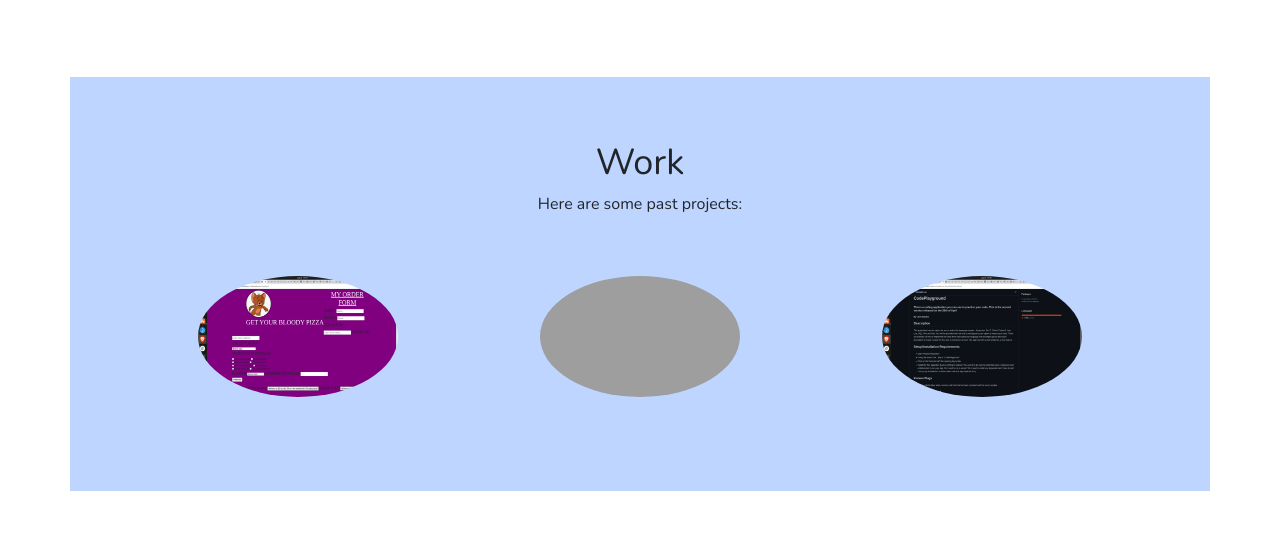
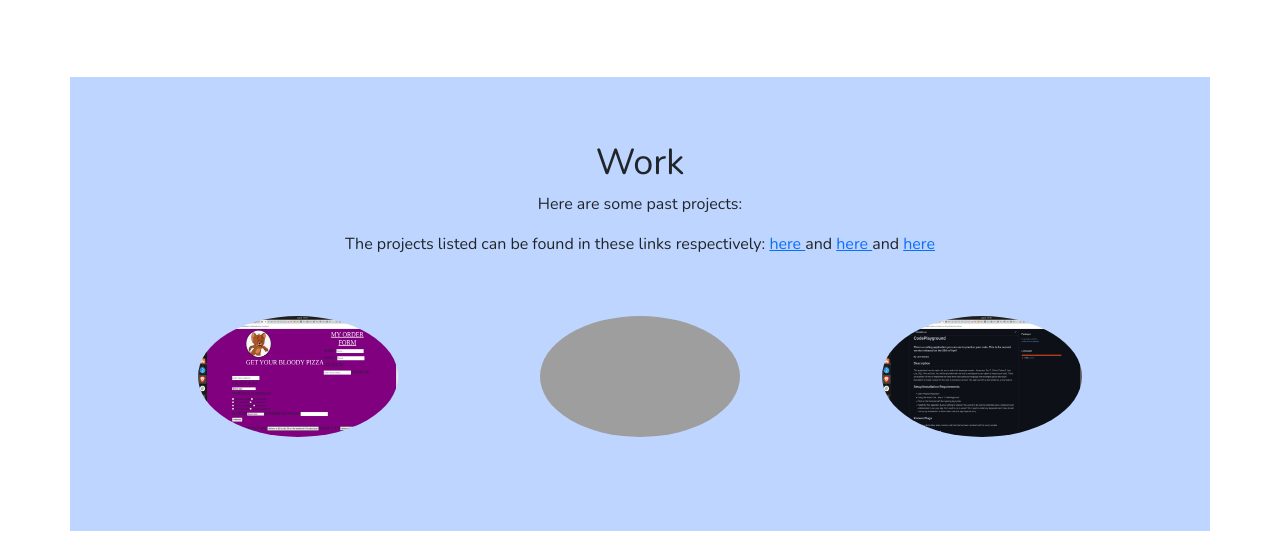
Before and after one commit to LeonDante-ctrl/furry-master, a plain HTML site: page index.html in a window 1280 px wide. Shown: the part 1358-1910 px from the top of the page. Drawn offline with nearby package versions, Linux system fonts and the light colour scheme; grey boxes are pictures that could not be loaded.

Commit message:
added links to my page

```diff
--- a/index.html
+++ b/index.html
@@ -38,6 +38,7 @@
     <section class="work container">
       <h2>Work</h2>
       <p>Here are some past projects:</p>
+      <p>The projects listed can be found in these links respectively: <a href="https://github.com/LeonDante-ctrl/pizza-place">here </a> and <a href="https://github.com/LeonDante-ctrl/final-delani"> here </a> and <a href="https://github.com/LeonDante-ctrl/my-favourite-things"> here</a> </p>
       <div class="work-items">
         <img src="images/work.png" width="200" height="121" alt="my website">
         <img src="images/work2.png" width="200" height="121" alt="work page">
```
